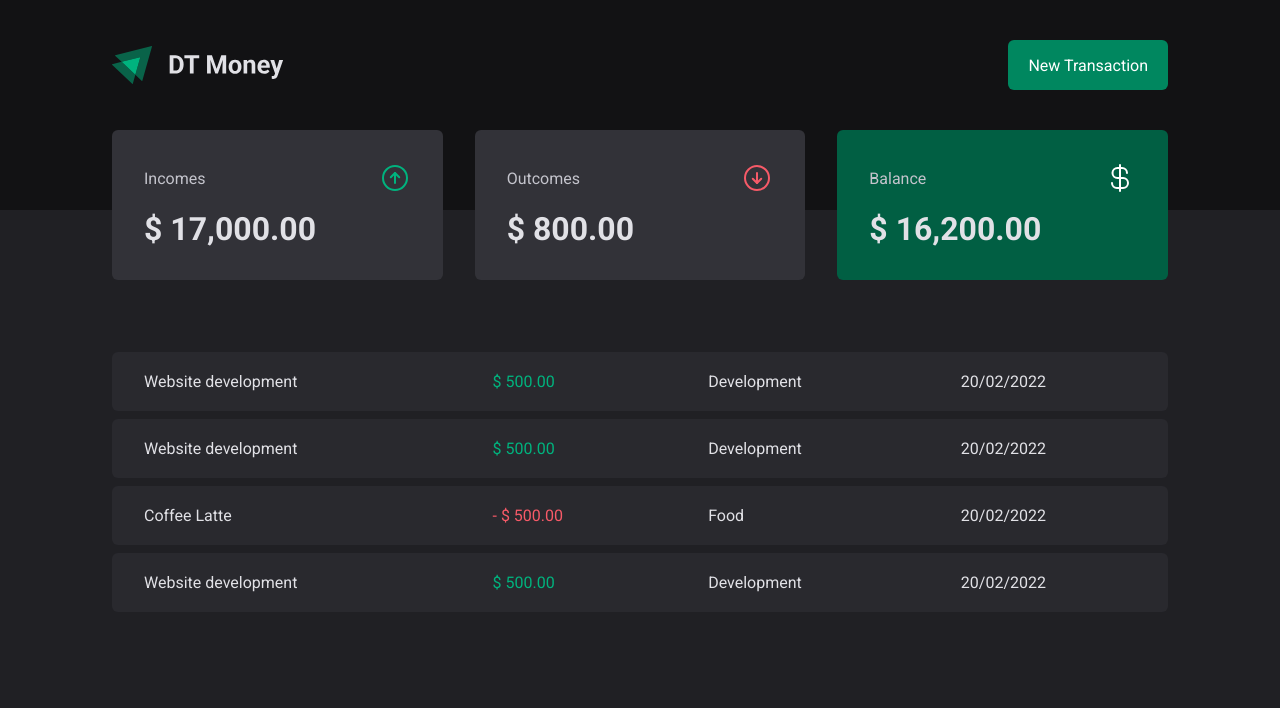
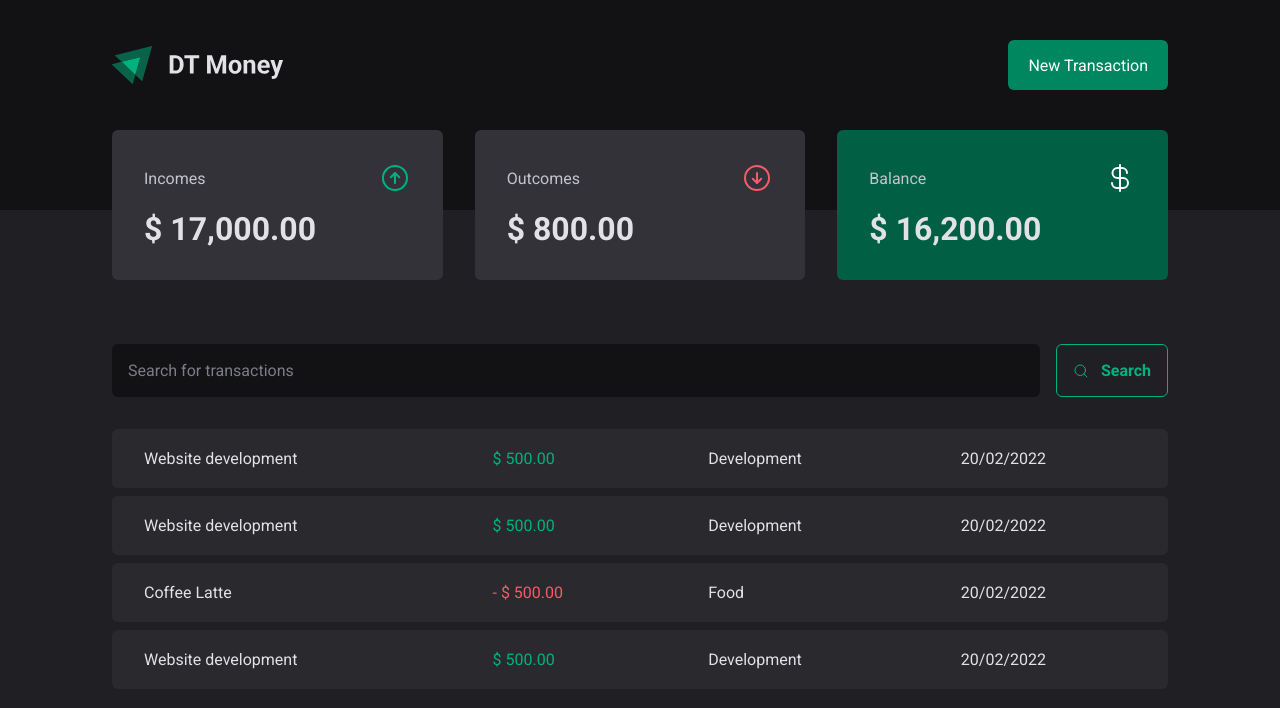
Before and after one commit to lesada/dt-money, a React (Vite) app: page / in a window 1280 px wide. Shown: the top 708 px of the page. Built offline with nearby package versions, Linux system fonts and the light colour scheme.

Commit message:
feat: layout search input

```diff
--- /dev/null
+++ b/src/pages/Transactions/components/Search/index.tsx
@@ -0,0 +1,15 @@
+import { MagnifyingGlass } from "phosphor-react";
+import { Button, Container, Input } from "./styles";
+
+function Search() {
+  return (
+    <Container>
+      <Input placeholder="Search for transactions" />
+      <Button>
+        <MagnifyingGlass /> Search
+      </Button>
+    </Container>
+  );
+}
+
+export default Search;
--- /dev/null
+++ b/src/pages/Transactions/components/Search/styles.ts
@@ -0,0 +1,48 @@
+import styled from "styled-components";
+
+export const Container = styled.form`
+  display: flex;
+  gap: 1rem;
+
+  padding: 0 ${({ theme }) => theme.containerPadding};
+  width: 100%;
+  max-width: ${({ theme }) => theme.containerMaxWidth};
+  margin: 4rem auto 0;
+`;
+
+export const Input = styled.input`
+  flex: 1;
+
+  padding: 1rem;
+  color: ${({ theme }) => theme.colors.gray[300]};
+  border-radius: 6px;
+  border: 0;
+  background-color: ${({ theme }) => theme.colors.gray[900]};
+
+  &::placeholder {
+    color: ${({ theme }) => theme.colors.gray[500]};
+  }
+`;
+
+export const Button = styled.button`
+  display: flex;
+  align-items: center;
+  gap: 0.75rem;
+
+  padding: 1rem;
+  border: 1px solid ${({ theme }) => theme.colors.green[300]};
+  color: ${({ theme }) => theme.colors.green[300]};
+  border-radius: 6px;
+  font-weight: bold;
+
+  transition:
+    background-color 0.2s,
+    color 0.2s,
+    border-color 0.2s;
+
+  &:hover {
+    background-color: ${({ theme }) => theme.colors.green[300]};
+    color: ${({ theme }) => theme.colors.white};
+    border-color: ${({ theme }) => theme.colors.green[300]};
+  }
+`;
--- /dev/null
+++ b/src/pages/Transactions/components/Summary/index.tsx
@@ -0,0 +1,31 @@
+import Card from "@/components/Card";
+import { ArrowCircleDown, ArrowCircleUp, CurrencyDollar } from "phosphor-react";
+import { useTheme } from "styled-components";
+import { Container } from "./styles";
+
+function Sumary() {
+  const { colors } = useTheme();
+
+  return (
+    <Container>
+      <Card
+        icon={<ArrowCircleUp size={32} color={colors.green[300]} />}
+        title="Incomes"
+        value={17000}
+      />
+      <Card
+        icon={<ArrowCircleDown size={32} color={colors.red[300]} />}
+        title="Outcomes"
+        value={800}
+      />
+      <Card
+        icon={<CurrencyDollar size={32} color={colors.white} />}
+        title="Balance"
+        value={16200}
+        detach
+      />
+    </Container>
+  );
+}
+
+export default Sumary;
--- /dev/null
+++ b/src/pages/Transactions/components/Summary/styles.ts
@@ -0,0 +1,13 @@
+import styled from "styled-components";
+
+export const Container = styled.section`
+  width: 100%;
+  max-width: ${({ theme }) => theme.containerMaxWidth};
+
+  display: grid;
+  grid-template-columns: repeat(3, 1fr);
+  gap: 2rem;
+
+  margin: -5rem auto 0;
+  padding: 0 ${({ theme }) => theme.containerPadding};
+`;
--- /dev/null
+++ b/src/pages/Transactions/components/Table/index.tsx
@@ -0,0 +1,36 @@
+import { Container } from "./styles";
+
+function Table() {
+  return (
+    <Container>
+      <tbody>
+        <tr>
+          <td>Website development</td>
+          <td className="income">$ 500.00</td>
+          <td>Development</td>
+          <td>20/02/2022</td>
+        </tr>
+        <tr>
+          <td>Website development</td>
+          <td className="income">$ 500.00</td>
+          <td>Development</td>
+          <td>20/02/2022</td>
+        </tr>
+        <tr>
+          <td> Coffee Latte</td>
+          <td className="outcome">- $ 500.00</td>
+          <td>Food</td>
+          <td>20/02/2022</td>
+        </tr>
+        <tr>
+          <td>Website development</td>
+          <td className="income">$ 500.00</td>
+          <td>Development</td>
+          <td>20/02/2022</td>
+        </tr>
+      </tbody>
+    </Container>
+  );
+}
+
+export default Table;
--- a/src/pages/Transactions/styles.ts
+++ b/src/pages/Transactions/components/Table/styles.ts
@@ -1,22 +1,10 @@
 import styled from "styled-components";
 
-export const Summary = styled.section`
+export const Container = styled.table`
   width: 100%;
   max-width: ${({ theme }) => theme.containerMaxWidth};
 
-  display: grid;
-  grid-template-columns: repeat(3, 1fr);
-  gap: 2rem;
-
-  margin: -5rem auto 0;
-  padding: 0 ${({ theme }) => theme.containerPadding};
-`;
-
-export const Table = styled.table`
-  width: 100%;
-  max-width: ${({ theme }) => theme.containerMaxWidth};
-
-  margin: 4rem auto 0;
+  margin: 1.5rem auto 0;
   padding: 0 ${({ theme }) => theme.containerPadding};
 
   border-collapse: separate;
--- a/src/pages/Transactions/index.tsx
+++ b/src/pages/Transactions/index.tsx
@@ -1,61 +1,18 @@
-import Card from "@/components/Card";
 import Header from "@/components/Header";
-import { ArrowCircleDown, ArrowCircleUp, CurrencyDollar } from "phosphor-react";
-import { useTheme } from "styled-components";
-import { Summary, Table } from "./styles";
+import Search from "./components/Search";
+import Summary from "./components/Summary";
+import Table from "./components/Table";
 
 function Transactions() {
-  const { colors } = useTheme();
   return (
     <div>
       <Header />
       <main>
-        <Summary>
-          <Card
-            icon={<ArrowCircleUp size={32} color={colors.green[300]} />}
-            title="Incomes"
-            value={17000}
-          />
-          <Card
-            icon={<ArrowCircleDown size={32} color={colors.red[300]} />}
-            title="Outcomes"
-            value={800}
-          />
-          <Card
-            icon={<CurrencyDollar size={32} color={colors.white} />}
-            title="Balance"
-            value={16200}
-            detach
-          />
-        </Summary>
-        <Table>
-          <tbody>
-            <tr>
-              <td>Website development</td>
-              <td className="income">$ 500.00</td>
-              <td>Development</td>
-              <td>20/02/2022</td>
-            </tr>
-            <tr>
-              <td>Website development</td>
-              <td className="income">$ 500.00</td>
-              <td>Development</td>
-              <td>20/02/2022</td>
-            </tr>
-            <tr>
-              <td> Coffee Latte</td>
-              <td className="outcome">- $ 500.00</td>
-              <td>Food</td>
-              <td>20/02/2022</td>
-            </tr>
-            <tr>
-              <td>Website development</td>
-              <td className="income">$ 500.00</td>
-              <td>Development</td>
-              <td>20/02/2022</td>
-            </tr>
-          </tbody>
-        </Table>
+        <Summary />
+        <section>
+          <Search />
+          <Table />
+        </section>
       </main>
     </div>
   );
```
